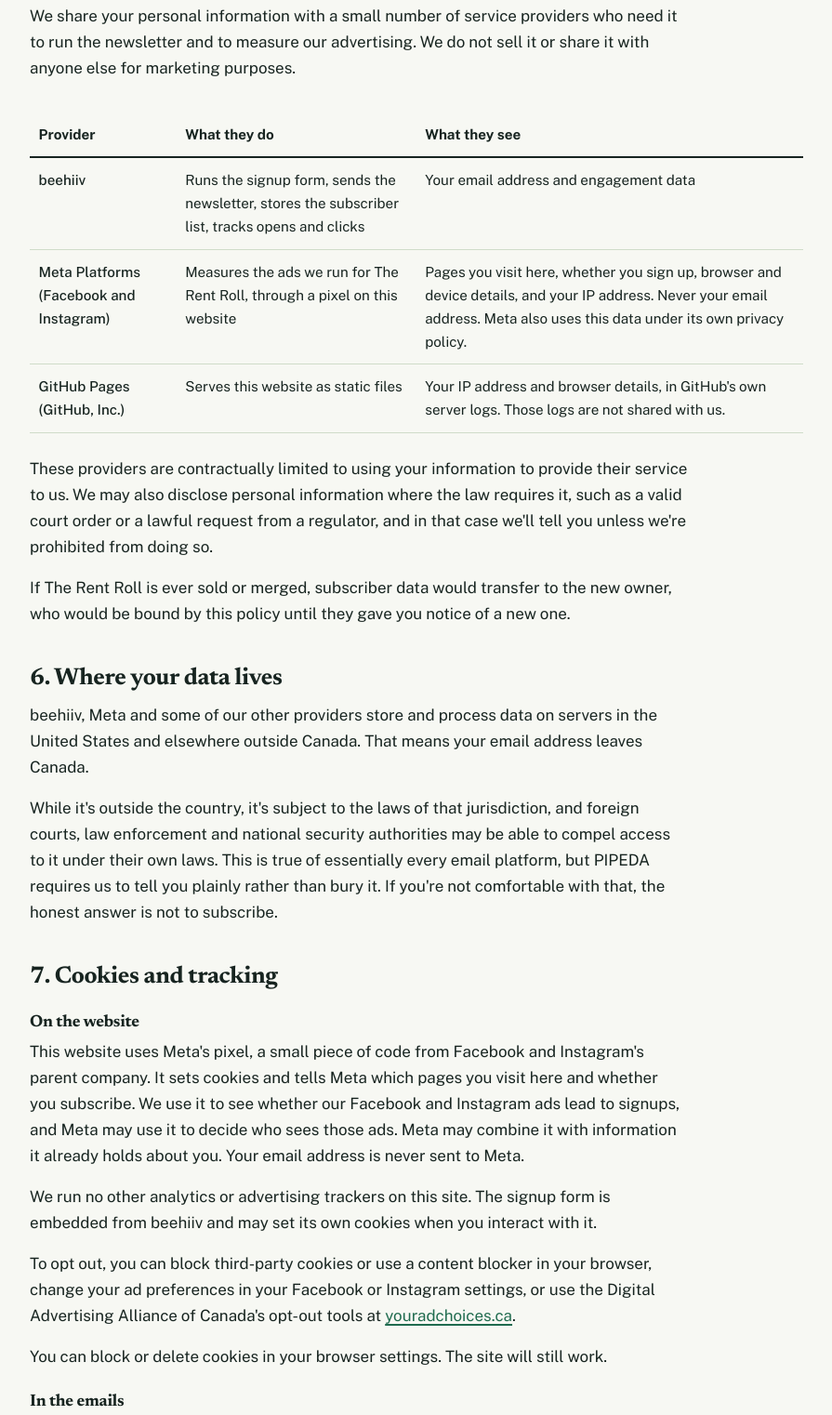
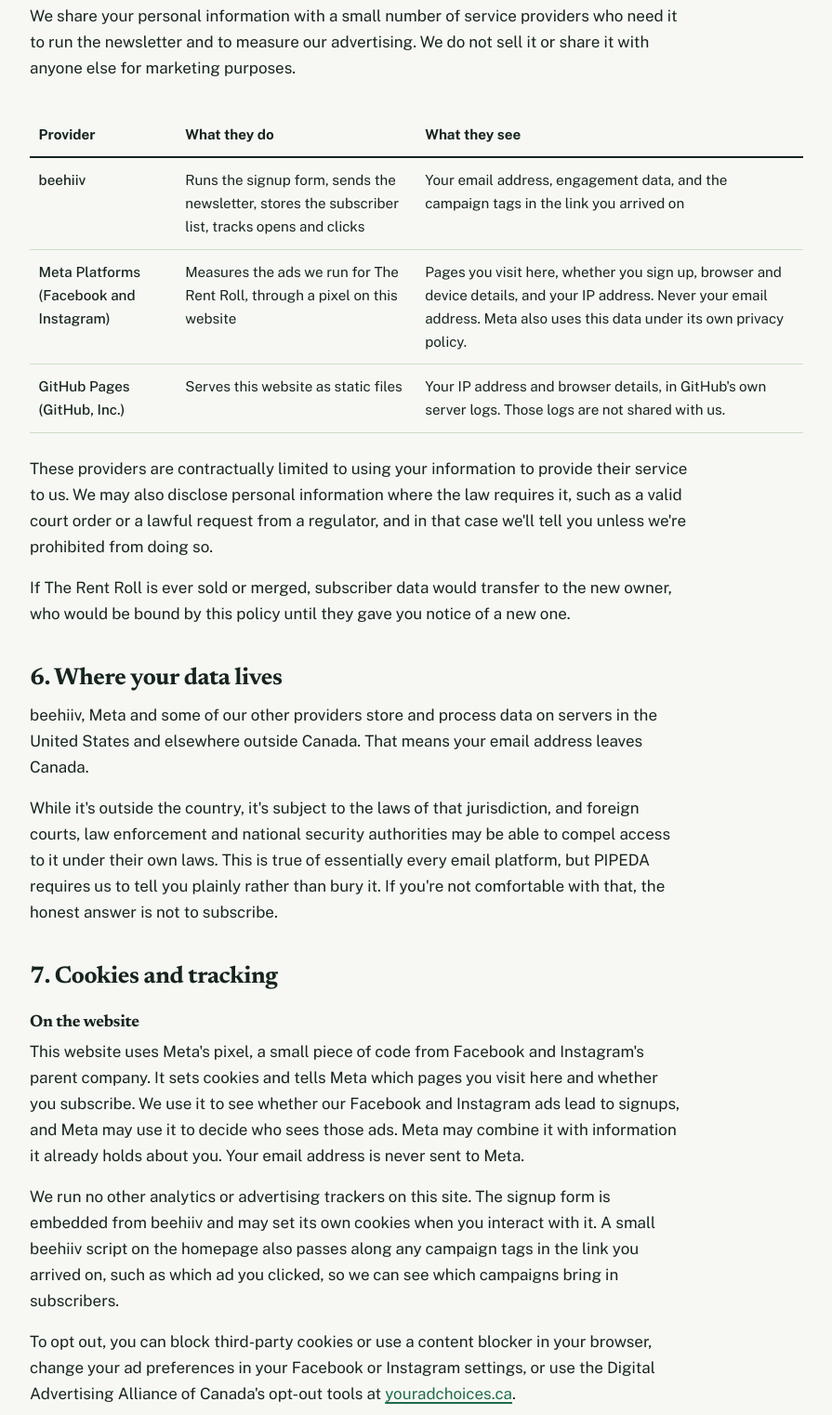
Before and after one commit to jchad086/therentroll-site, a plain HTML site: page privacy/index.html in a window 1280 px wide. Shown: the part 2910-4432 px from the top of the page at 93% size, without its empty margins (336-1231 px from the left). Drawn offline with nearby package versions, Linux system fonts and the light colour scheme.

Commit message:
Add beehiiv attribution script to the homepage
beehiiv's attribution script passes UTM parameters from the landing URL
to the embedded signup form, so each subscriber's profile records which
ad campaign they came from. Placed before </body> on the homepage, the
only page with the form, as beehiiv instructs.

Privacy policy: the beehiiv row now lists the campaign tags it receives,
and section 7 describes the script.

Co-Authored-By: Claude Opus 5.5 <noreply@anthropic.com>

```diff
--- a/privacy/index.html
+++ b/privacy/index.html
@@ -285,7 +285,7 @@ src="https://www.facebook.com/tr?id=1109708365396498&ev=PageView&noscript=1"
             <tr><th scope="col">Provider</th><th scope="col">What they do</th><th scope="col">What they see</th></tr>
           </thead>
           <tbody>
-            <tr><td>beehiiv</td><td>Runs the signup form, sends the newsletter, stores the subscriber list, tracks opens and clicks</td><td>Your email address and engagement data</td></tr>
+            <tr><td>beehiiv</td><td>Runs the signup form, sends the newsletter, stores the subscriber list, tracks opens and clicks</td><td>Your email address, engagement data, and the campaign tags in the link you arrived on</td></tr>
             <tr><td>Meta Platforms (Facebook and Instagram)</td><td>Measures the ads we run for The Rent Roll, through a pixel on this website</td><td>Pages you visit here, whether you sign up, browser and device details, and your IP address. Never your email address. Meta also uses this data under its own privacy policy.</td></tr>
             <tr><td>GitHub Pages (GitHub, Inc.)</td><td>Serves this website as static files</td><td>Your IP address and browser details, in GitHub's own server logs. Those logs are not shared with us.</td></tr>
           </tbody>
@@ -301,7 +301,7 @@ src="https://www.facebook.com/tr?id=1109708365396498&ev=PageView&noscript=1"
       <h2 id="cookies">7. Cookies and tracking</h2>
       <h3>On the website</h3>
       <p>This website uses Meta's pixel, a small piece of code from Facebook and Instagram's parent company. It sets cookies and tells Meta which pages you visit here and whether you subscribe. We use it to see whether our Facebook and Instagram ads lead to signups, and Meta may use it to decide who sees those ads. Meta may combine it with information it already holds about you. Your email address is never sent to Meta.</p>
-      <p>We run no other analytics or advertising trackers on this site. The signup form is embedded from beehiiv and may set its own cookies when you interact with it.</p>
+      <p>We run no other analytics or advertising trackers on this site. The signup form is embedded from beehiiv and may set its own cookies when you interact with it. A small beehiiv script on the homepage also passes along any campaign tags in the link you arrived on, such as which ad you clicked, so we can see which campaigns bring in subscribers.</p>
       <p>To opt out, you can block third-party cookies or use a content blocker in your browser, change your ad preferences in your Facebook or Instagram settings, or use the Digital Advertising Alliance of Canada's opt-out tools at <a href="https://youradchoices.ca" rel="noopener">youradchoices.ca</a>.</p>
       <p>You can block or delete cookies in your browser settings. The site will still work.</p>
       <h3>In the emails</h3>
```
Also changed, not shown: index.html (+2 -0 lines).
